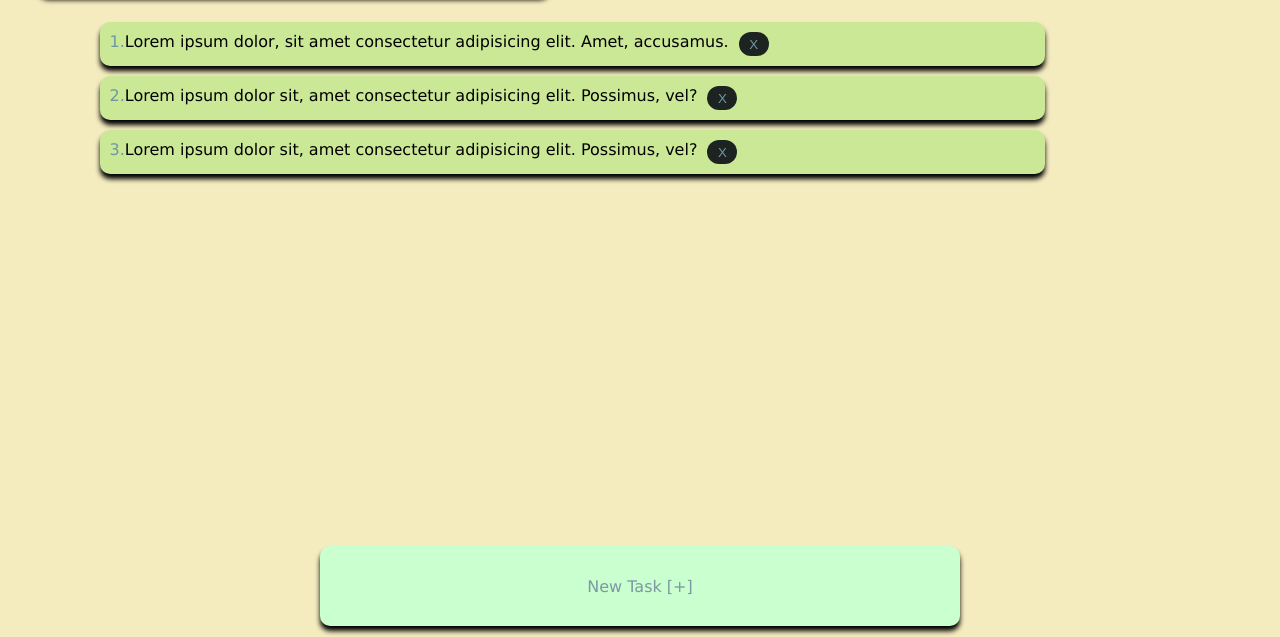
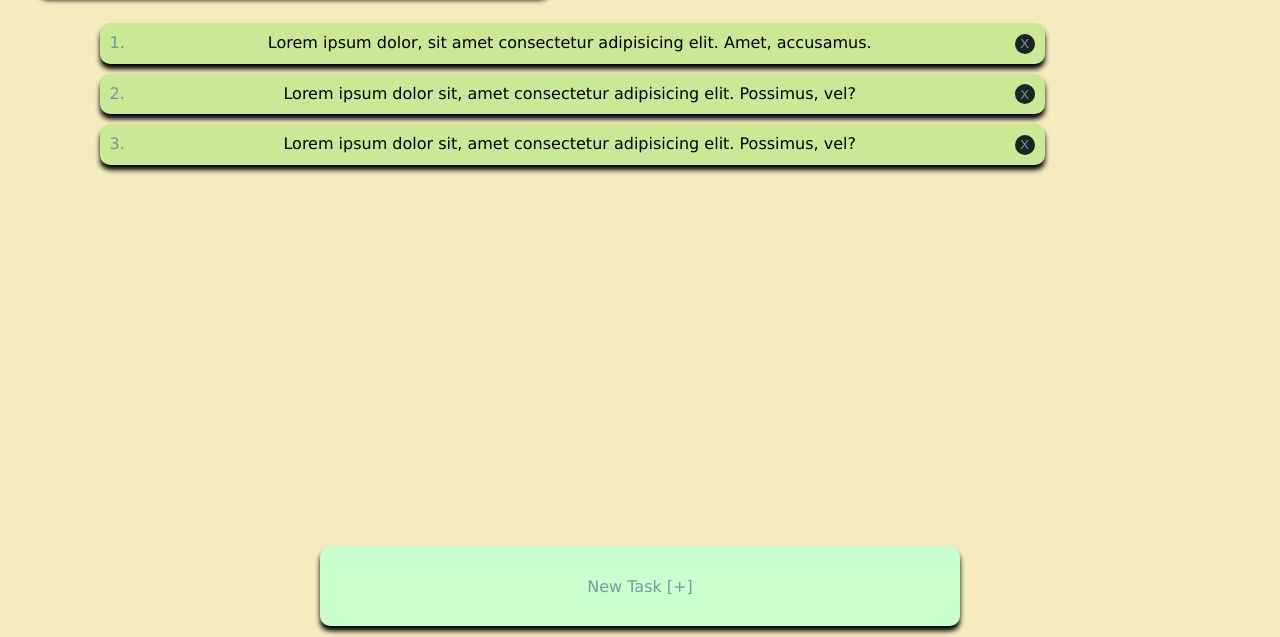
Before and after one commit to CodeSplash7/To-do-list, a plain HTML site: page index.html in a window 1280 px wide. Shown: the part 163-800 px from the top of the page. Drawn offline with Linux system fonts and the light colour scheme.

Commit message:
button size fix

```diff
--- a/css/index.css
+++ b/css/index.css
@@ -144,7 +144,7 @@ html {
   box-sizing: border-box;
 }
 
-.tasks div {
+.tasks .task {
   position: relative;
   left: 7vw;
   background: rgb(203, 232, 150);
@@ -152,19 +152,21 @@ html {
   padding: 10px;
   box-shadow: 0px 5px 5px black;
   display: flex;
+  justify-content: space-between;
 }
 
 .tasks button {
-  height: 24px;
-  width: 30px;
-  margin: auto;
-  margin-left: 10px;
+  height: 20px;
+  width: 20px;
   border-radius: 100px;
   border: 0px solid black;
   background: rgb(28, 35, 33);
   color: rgb(110, 152, 161);
   text-align: center;
-  transition: all ease-in-out .2s
+  transition: all ease-in-out .2s;
+  position: relative;
+  top: 50%;
+  transform: translateY(-50%);
 }
 
 .tasks button:hover {
--- a/index.html
+++ b/index.html
@@ -22,20 +22,26 @@
       </div>
       <div class="tasks-space">
         <div class="tasks">
-          <div>
+          <div class="task">
             <span>1.</span> Lorem ipsum dolor, sit amet consectetur adipisicing elit. Amet,
             accusamus.
-            <button>X</button>
+            <div class="button-space">
+              <button>X</button>
+            </div>
           </div>
-          <div>
+          <div class="task">
             <span>2.</span> Lorem ipsum dolor sit, amet consectetur adipisicing elit.
             Possimus, vel?
-            <button>X</button>
+            <div class="button-space">
+              <button>X</button>
+            </div>
           </div>
-          <div>
+          <div class="task">
             <span>3.</span> Lorem ipsum dolor sit, amet consectetur adipisicing elit.
             Possimus, vel?
-            <button>X</button>
+            <div class="button-space">
+              <button>X</button>
+            </div>
           </div>
         </div>
       </div>
```
